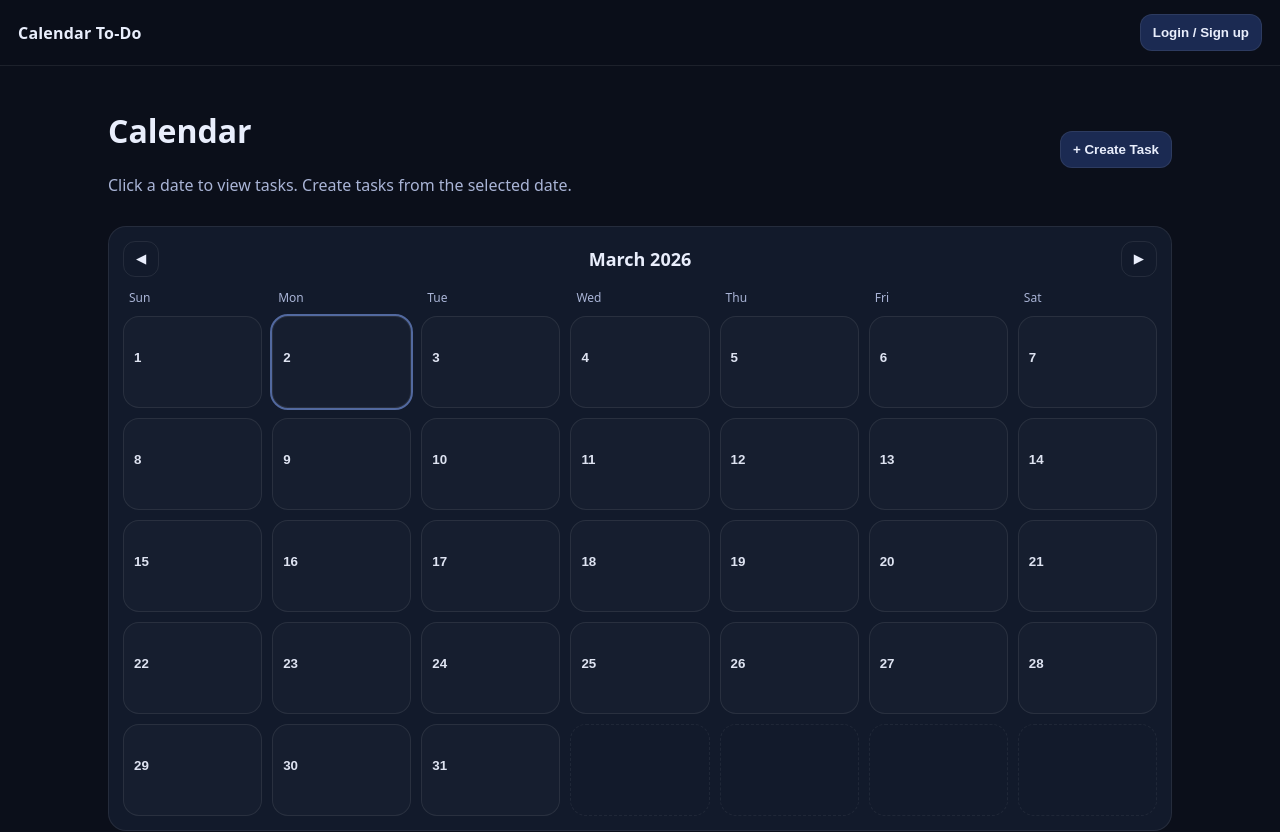
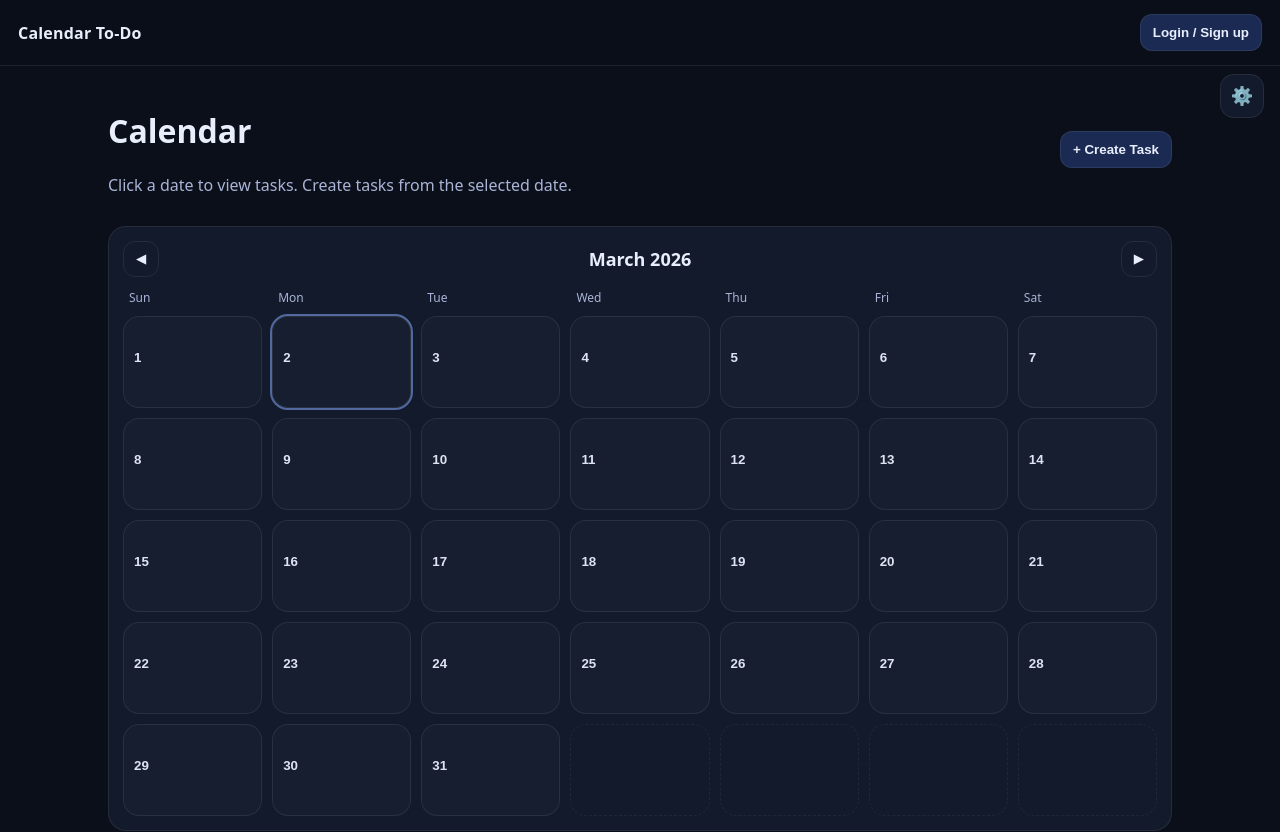
Before and after one commit to Harsh3923/todo-calendar-app, a React (Vite) app in the folder frontend/: page / in a window 1280 px wide. Shown: the top 832 px of the page. Built offline with nearby package versions, Linux system fonts and the light colour scheme.

Commit message:
feature added to toggle between dark and light theme

```diff
--- a/frontend/src/App.jsx
+++ b/frontend/src/App.jsx
@@ -1,6 +1,7 @@
 import React from "react";
+import { useEffect, useState } from "react";
 import { Route, Routes, Navigate, useNavigate } from "react-router-dom";
-import { useEffect, useState } from "react";
+
 import Navbar from "./components/Navbar.jsx";
 import CalendarPage from "./pages/CalendarPage.jsx";
 import AuthPage from "./pages/AuthPage.jsx";
@@ -11,6 +12,17 @@ export default function App() {
   const [user, setUser] = useState(null);
   const [booting, setBooting] = useState(true);
   const navigate = useNavigate();
+
+  const [theme, setTheme] = useState(() => localStorage.getItem("theme") || "dark");
+
+  useEffect(() => {
+    document.documentElement.setAttribute("data-theme", theme);
+    localStorage.setItem("theme", theme);
+  }, [theme]);
+
+  function toggleTheme() {
+    setTheme((t) => (t === "dark" ? "light" : "dark"));
+  }
 
   useEffect(() => {
     async function boot() {
@@ -46,6 +58,16 @@ export default function App() {
   return (
     <div className="appShell">
       <Navbar user={user} onLogout={logout} />
+
+      <button
+        className="settingsBtn"
+        onClick={toggleTheme}
+        title={`Switch to ${theme === "dark" ? "Light" : "Dark"} mode`}
+        aria-label="Toggle theme"
+      >
+        ⚙️
+      </button>
+
       <Routes>
         <Route path="/" element={<CalendarPage user={user} />} />
         <Route path="/auth" element={<AuthPage onSuccess={onAuthSuccess} />} />
--- a/frontend/src/styles.css
+++ b/frontend/src/styles.css
@@ -6,6 +6,34 @@
   --border: rgba(255,255,255,0.08);
 }
 
+/* Light theme overrides */
+[data-theme="light"] {
+  --bg: #f5f7fb;
+  --card: #ffffff;
+  --text: #0b1220;
+  --muted: #5b677a;
+  --border: rgba(10,18,32,0.12);
+}
+.settingsBtn {
+  position: fixed;
+  top: 74px;            /* below navbar */
+  right: 16px;
+  width: 44px;
+  height: 44px;
+  border-radius: 14px;
+  border: 1px solid var(--border);
+  background: var(--card);
+  color: var(--text);
+  cursor: pointer;
+  font-size: 18px;
+  display: grid;
+  place-items: center;
+  z-index: 200;
+}
+
+.settingsBtn:hover {
+  filter: brightness(1.06);
+}
 * { box-sizing: border-box; }
 body { margin: 0; font-family: system-ui, -apple-system, Segoe UI, Roboto, Arial; background: var(--bg); color: var(--text); }
 a { color: inherit; text-decoration: none; }
```
